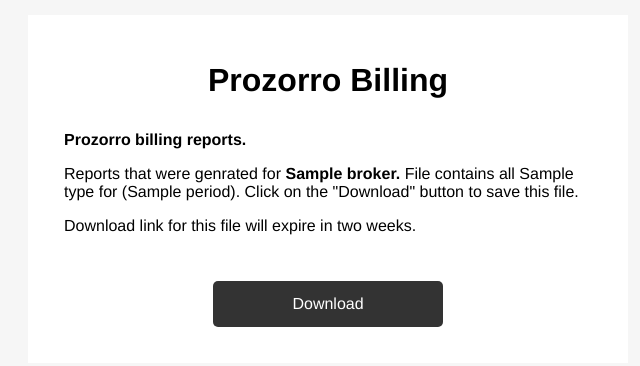
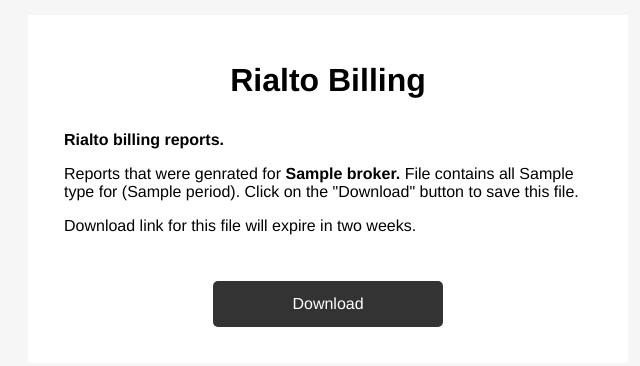
Before and after one commit to yshalenyk/reports, a Python web app: template reports/templates/email.html in a window 1280 px wide. Shown: the top 366 px of the page, without its empty margins (312-952 px from the left). Run offline with Jinja, Linux system fonts and the light colour scheme; the template is opened without the code that fills it: most values are stand-ins (such as "Sample title", 1, 10 or a date in 2020).

Commit message:
Change message in email

```diff
--- a/reports/templates/email.html
+++ b/reports/templates/email.html
@@ -1,7 +1,7 @@
 <!doctype html>
 <html>
     <head>
-        <title>Prozorro Billing</title>
+        <title>Rialto Billing</title>
         <meta name="viewport" content="width=device-width">
         <meta http-equiv="Content-Type" content="text/html; charset=UTF-8">
         <style type="text/css">
@@ -57,10 +57,10 @@
     <body style="font-family: &quot;Helvetica Neue&quot;, &quot;Helvetica&quot;, Helvetica, Arial, sans-serif;background: #f6f6f6;">
         <div class="container" style="width: 548px;margin: 15px auto;padding: 25px;background: #FFF;display: block;vertical-align: top;border: 1px solid #000;border-color: transparent;">
             <div class="header" style="font-size: 16px;margin: 20px;text-align: center;">
-                <h1>Prozorro Billing</h1>
+                <h1>Rialto Billing</h1>
             </div>
             <div class="content" style="text-align: left;margin: 20px auto;padding: 10px;">
-                <h4 style="margin: 0 auto;">Prozorro billing reports.</h4>
+                <h4 style="margin: 0 auto;">Rialto billing reports.</h4>
                 <p>Reports that were genrated for <strong>{{broker}}. </strong> File contains all {{ type }} for ({{period}}). Click on the "Download" button to save this file. </p>
                 {% if encrypted %}
                     <p>
```
